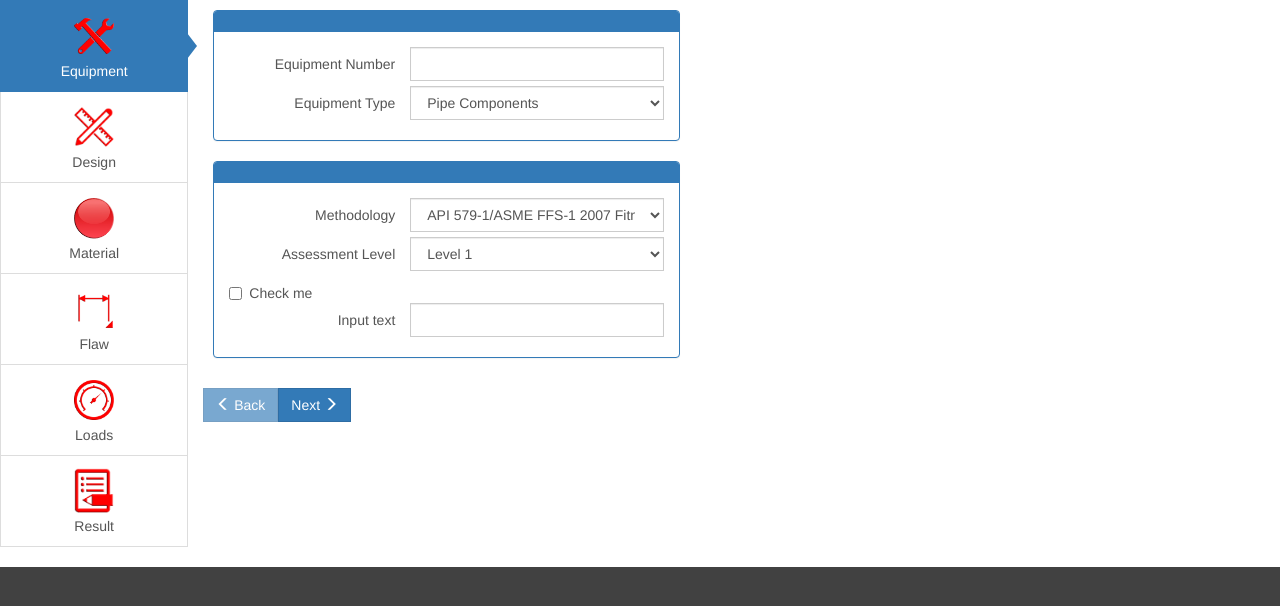
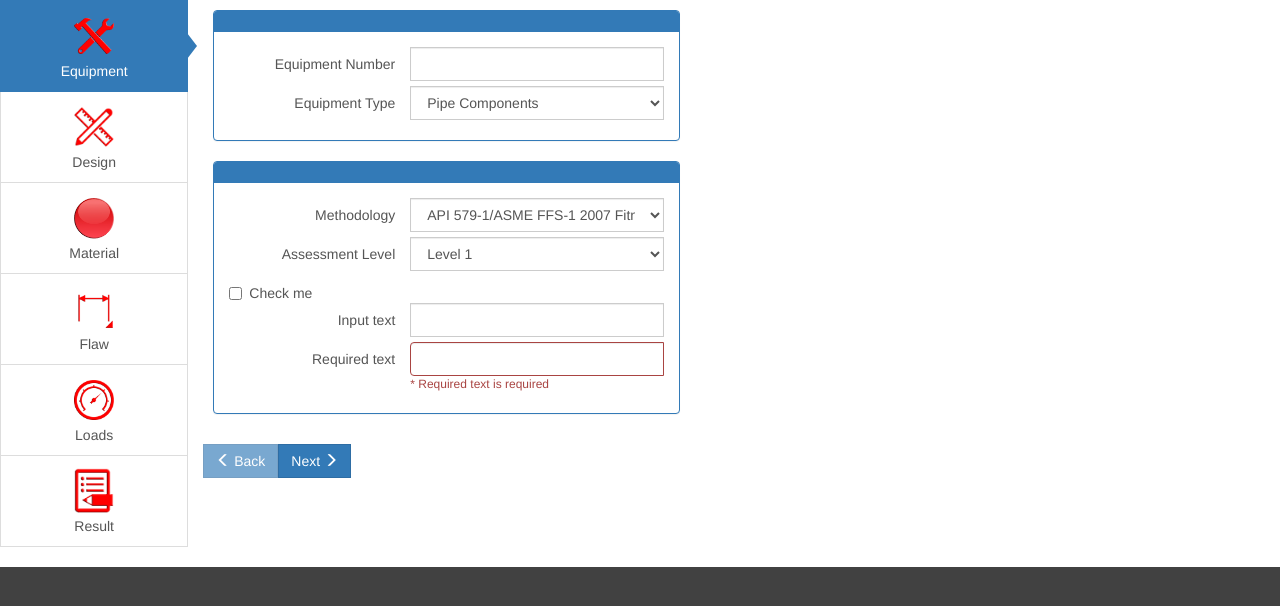
Before and after one commit to nitipan/ffsv3, an Angular app in the folder ffs.web/: page / in a window 1280 px wide. Shown: the top 606 px of the page. Built offline with nearby package versions, Linux system fonts and the light colour scheme.

Commit message:
added css high light when field is not valid (work only for required)

```diff
--- a/ffs.web/src/app/common/inputs/ffs-input-base.ts
+++ b/ffs.web/src/app/common/inputs/ffs-input-base.ts
@@ -1,4 +1,4 @@
-import { FormControl, FormGroup } from '@angular/forms';
+import { FormControl, FormGroup, Validators } from '@angular/forms';
 import { OnInit, Input } from '@angular/core';
 export abstract class FFSInputBase implements OnInit {
 
@@ -12,7 +12,11 @@ export abstract class FFSInputBase implements OnInit {
 
     ngOnInit(): void {
         let group: any = {};
-        group[this.key] = new FormControl(this.value || '');
+        group[this.key] = this.required ? new FormControl(this.value || '', Validators.required) : new FormControl(this.value || '');
         this.form = new FormGroup(group);
     }
+
+    get isValid() {
+        return this.form.controls[this.key].valid;
+    }
 }
--- a/ffs.web/src/app/common/inputs/ffs-input.component.scss
+++ b/ffs.web/src/app/common/inputs/ffs-input.component.scss
@@ -7,4 +7,8 @@
     margin: 0px;
     margin-bottom: 5px;
   }
+  .errorText {
+    text-align: left;
+    font-size: 12px;
+  }
 }
--- a/ffs.web/src/app/common/inputs/ffs-input.component.ts
+++ b/ffs.web/src/app/common/inputs/ffs-input.component.ts
@@ -8,13 +8,15 @@ import { FFSInputBase } from "./ffs-input-base";
         styleUrls: ['./ffs-input.component.scss'],
         template: `
         <div class="ffs-input form-horizontal" [formGroup]="form">
-            <div class="form-group">
+            <div class="form-group" [class.has-error]="!isValid">
                 <label class="control-label col-xs-5" [attr.for]="key">{{label}}</label>
                 <div class="input-group col-xs-7">
                     <input [formControlName]="key" [id]="key" [type]="type" class="form-control">
                     <label class="input-group-addon control-label" *ngIf="unit != undefined">{{unit}}</label>
+                    <div class="control-label errorText" *ngIf="!isValid && required">* {{label}} is required</div>
                 </div>
             </div>
+
         </div>
         `,
         providers: [{ provide: FFSInputBase, useExisting: forwardRef(() => FFSTextComponent) }]
--- a/ffs.web/src/app/modules/brittle-fracture/brittle-fracture.component.html
+++ b/ffs.web/src/app/modules/brittle-fracture/brittle-fracture.component.html
@@ -19,6 +19,7 @@
             value="0"></ffs-select>
           <ffs-check label="Check me" key="isEnabled"></ffs-check>
           <ffs-text label="Input text" key="someInput"></ffs-text>
+          <ffs-text label="Required text" key="someInput2" required="true"></ffs-text>
         </app-panel>
       </div>
     </div>
```
